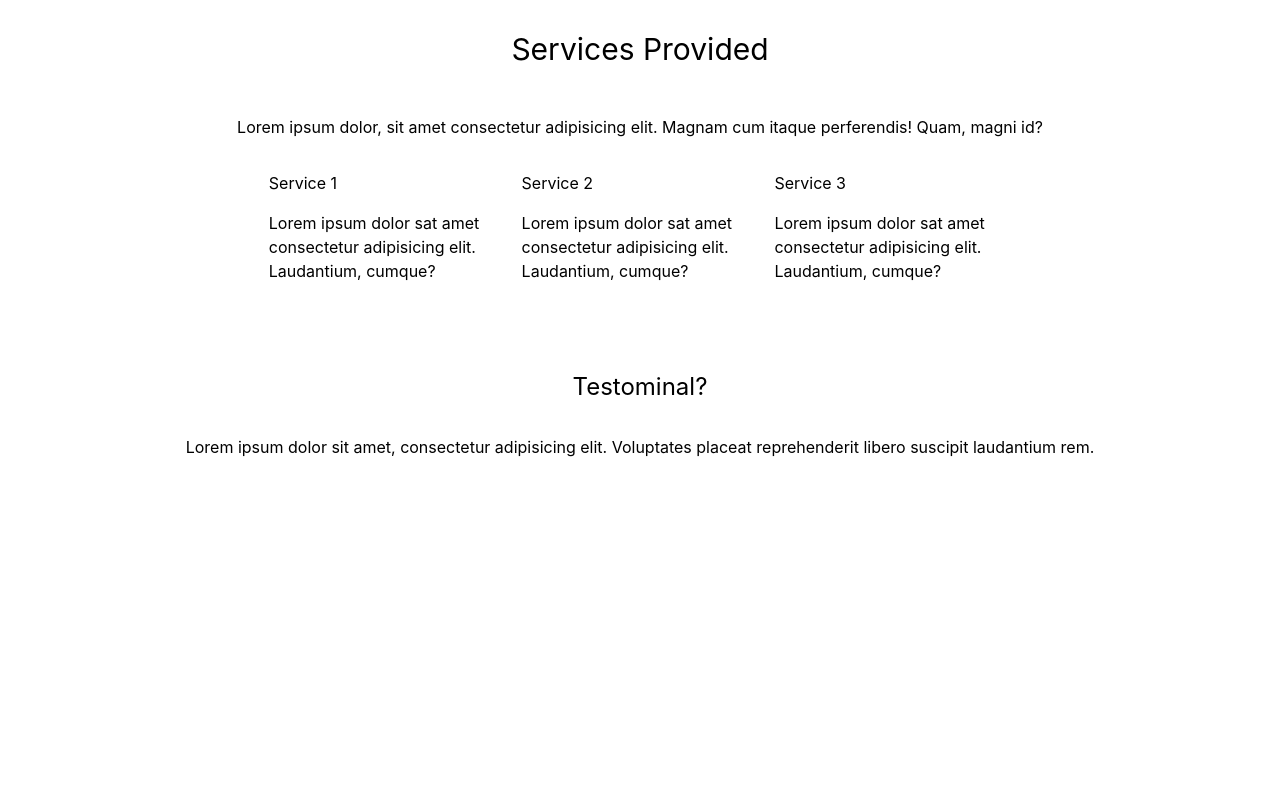
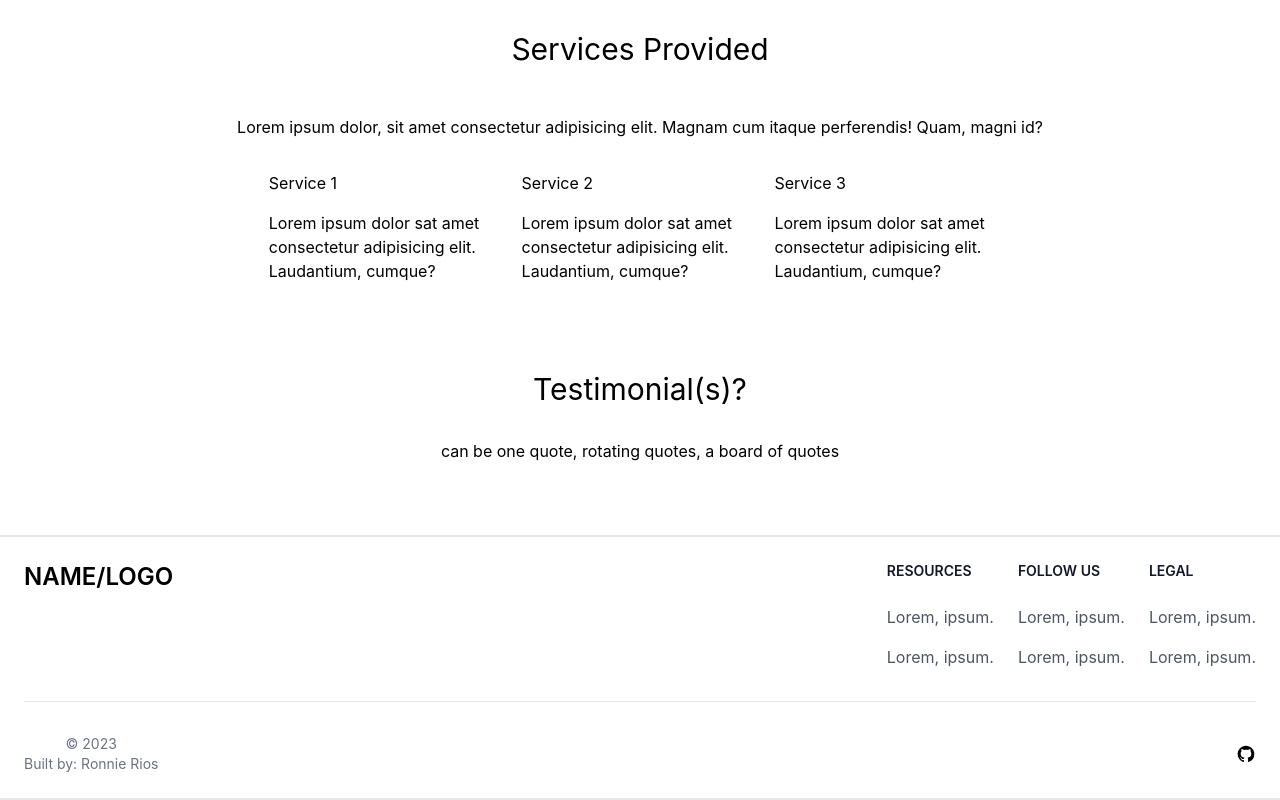
Before and after one commit to ronnie-rios/sc-portfolio, a React (Create React App) app: page / in a window 1280 px wide. Shown: the part 661-1461 px from the top of the page. Before the commit the page ends 1192 px from the top, so only its background shows below. Built offline with nearby package versions, Linux system fonts and the light colour scheme.

Commit message:
footer added

```diff
--- a/src/App.js
+++ b/src/App.js
@@ -5,6 +5,7 @@ import NavBar from './ui/NavBar';
 import AboutPage from './pages/AboutPage';
 import ContactPage from './pages/ContactPage';
 import ServicesPage from './pages/ServicesPage';
+import Footer from './ui/Footer';
 
 function App() {
   return (
@@ -18,6 +19,7 @@ function App() {
             <Route path='/services' element={<ServicesPage /> }/>
             <Route path='/contact' element={<ContactPage /> }/>
           </Routes>
+          <Footer />
         </div>
       </Router>
     </>
--- a/src/components/About.jsx
+++ b/src/components/About.jsx
@@ -3,7 +3,7 @@ import React from 'react'
 const About = () => {
   return (
     <section className='grid md:grid-cols-3 p-4 justify-items-center gap-4 mb-10'>
-        <div className='md:col-span-3 mb-4'><h1 className='text-4xl'>Title About Title</h1></div>
+        <div className='md:col-span-3 mb-4'><h1 className='text-4xl'>Potential About / small info section</h1></div>
         <div className='my-2'>Lorem ipsum dolor sit amet consectetur adipisicing elit. Numquam laudantium nemo itaque sapiente blanditiis perspiciatis illum sint aut corporis culpa molestiae incidunt porro veritatis quasi, sequi recusandae quae magnam sunt!</div>
         <div className='my-2'>Lorem ipsum dolor sit amet consectetur adipisicing elit. Numquam laudantium nemo itaque sapiente blanditiis perspiciatis illum sint aut corporis culpa molestiae incidunt porro veritatis quasi, sequi recusandae quae magnam sunt!</div>
         <div className='my-2'>Lorem ipsum dolor sit amet consectetur adipisicing elit. Numquam laudantium nemo itaque sapiente blanditiis perspiciatis illum sint aut corporis culpa molestiae incidunt porro veritatis quasi, sequi recusandae quae magnam sunt!</div>
--- a/src/components/Landing.jsx
+++ b/src/components/Landing.jsx
@@ -1,13 +1,16 @@
 import React from 'react'
+import { useNavigate } from 'react-router-dom'
 
 const Landing = () => {
+  const navigate = useNavigate();
+
   return (
     <section className='bg-white'>
         <div className='grid max-w-screen-xl px-4 py-8 lg:grid-cols-12'>
             <div className='mr-auto place-self-center lg:col-span-7'>
                 <h1 className='max-w-2xl mb-4 text-4xl font-extrabold '>Call to action</h1>
                 <p className='max-w-2xl mb-6 font-light text-gray-500 lg:mb-8 md:text-lg lg:text-xl '>Lorem ipsum dolor sit amet, consectetur adipisicing elit. Accusamus totam consectetur dignissimos earum adipisci maiores incidunt ipsam a dolor obcaecati!</p>
-                <button className='bg-gray-700 rounded-md p-4 text-white hover:bg-gray-500'>Get Started</button>
+                <button onClick={()=> navigate('/contact')} className='bg-gray-700 rounded-md p-4 text-white hover:bg-gray-500'>Get Started</button>
             </div>
             <div className='hidden lg:col-span-5'>
 
--- a/src/components/Testomonial.jsx
+++ b/src/components/Testomonial.jsx
@@ -4,10 +4,10 @@ const Testomonial = () => {
   return (
     <section className='grid grid-cols-1 justify-items-center p-4 my-10'>
         <div className='m-4'>
-            <h2 className='text-2xl'>Testominal?</h2>
+            <h2 className='text-3xl'>Testimonial(s)?</h2>
         </div>
         <div className='m-4'>
-            <h3>Lorem ipsum dolor sit amet, consectetur adipisicing elit. Voluptates placeat reprehenderit libero suscipit laudantium rem.</h3>
+            <h3>can be one quote, rotating quotes, a board of quotes</h3>
         </div>
     </section>
   )
--- a/src/ui/Footer.jsx
+++ b/src/ui/Footer.jsx
@@ -2,7 +2,60 @@ import React from 'react'
 
 const Footer = () => {
   return (
-    <div>Footer</div>
+  <footer className="p-8 sm:p-6 border-t-2 border-b-2">
+      <div className="md:flex md:justify-between">
+          <div className="mb-6 md:mb-0">
+            <span className="self-center text-2xl font-semibold whitespace-nowrap">NAME/LOGO</span>
+
+          </div>
+          <div className="grid grid-cols-2 gap-8 sm:gap-6 sm:grid-cols-3">
+              <div>
+                  <h2 className="mb-6 text-sm font-semibold text-gray-900 uppercase">Resources</h2>
+                  <ul className="text-gray-600 ">
+                      <li className="mb-4">
+                          <p classNameName='hover:underline'>Lorem, ipsum.</p>
+                      </li>
+                      <li>
+                          <p classNameName='hover:underline'>Lorem, ipsum.</p>
+                      </li>
+                  </ul>
+              </div>
+              <div>
+                  <h2 className="mb-6 text-sm font-semibold text-gray-900 uppercase">Follow us</h2>
+                  <ul className="text-gray-600 ">
+                      <li className="mb-4">
+                        <p classNameName='hover:underline'>Lorem, ipsum.</p>
+                      </li>
+                      <li>
+                        <p classNameName='hover:underline'>Lorem, ipsum.</p>
+                      </li>
+                  </ul>
+              </div>
+              <div>
+                  <h2 className="mb-6 text-sm font-semibold text-gray-900 uppercase">Legal</h2>
+                  <ul className="text-gray-600 ">
+                      <li className="mb-4">
+                        <p classNameName='hover:underline'>Lorem, ipsum.</p>
+                      </li>
+                      <li>
+                        <p classNameName='hover:underline'>Lorem, ipsum.</p>
+                      </li>
+                  </ul>
+              </div>
+          </div>
+      </div>
+      <hr className="my-6 sm:mx-auto lg:my-8" />
+      <div className="sm:flex sm:items-center sm:justify-between">
+          <span className="text-sm text-gray-500 sm:text-center ">© 2023 <p className="hover:underline">Built by: Ronnie Rios</p>
+          </span>
+          <div className="flex mt-4 space-x-6 sm:justify-center sm:mt-0">
+            <svg className="w-5 h-5" fill="currentColor" viewBox="0 0 24 24" aria-hidden="true"><path fill-rule="evenodd" d="M12 2C6.477 2 2 6.484 2 12.017c0 4.425 2.865 8.18 6.839 9.504.5.092.682-.217.682-.483 0-.237-.008-.868-.013-1.703-2.782.605-3.369-1.343-3.369-1.343-.454-1.158-1.11-1.466-1.11-1.466-.908-.62.069-.608.069-.608 1.003.07 1.531 1.032 1.531 1.032.892 1.53 2.341 1.088 2.91.832.092-.647.35-1.088.636-1.338-2.22-.253-4.555-1.113-4.555-4.951 0-1.093.39-1.988 1.029-2.688-.103-.253-.446-1.272.098-2.65 0 0 .84-.27 2.75 1.026A9.564 9.564 0 0112 6.844c.85.004 1.705.115 2.504.337 1.909-1.296 2.747-1.027 2.747-1.027.546 1.379.202 2.398.1 2.651.64.7 1.028 1.595 1.028 2.688 0 3.848-2.339 4.695-4.566 4.943.359.309.678.92.678 1.855 0 1.338-.012 2.419-.012 2.747 0 .268.18.58.688.482A10.019 10.019 0 0022 12.017C22 6.484 17.522 2 12 2z" clip-rule="evenodd" /></svg>
+            <span className="sr-only">Check out his work here: GitHub account</span>
+
+          </div>
+      </div>
+  </footer>
+
   )
 }
 
--- a/src/ui/NavBar.jsx
+++ b/src/ui/NavBar.jsx
@@ -2,7 +2,7 @@ import { Link } from 'react-router-dom';
 
 const NavBar = () => {
   return (
-    <nav className="px-2 sm:px-4 py-2.5 ">
+    <nav className="sm:px-4 py-2.5 ">
     <div className="container flex flex-wrap justify-between mx-auto">
         <div className='flex items-center"'>
             <img src="" className="h-6 mr-3 sm:h-9" alt="" />
```
